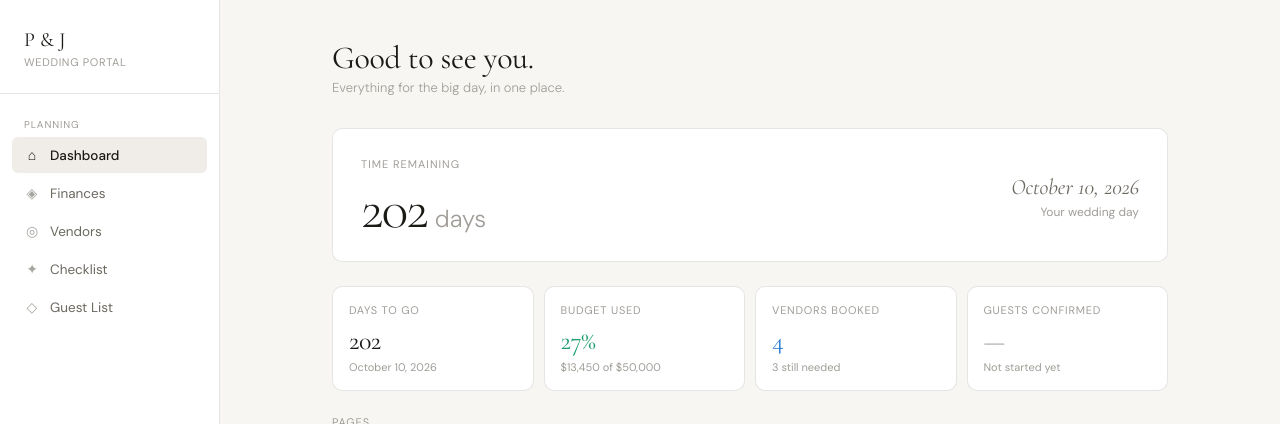
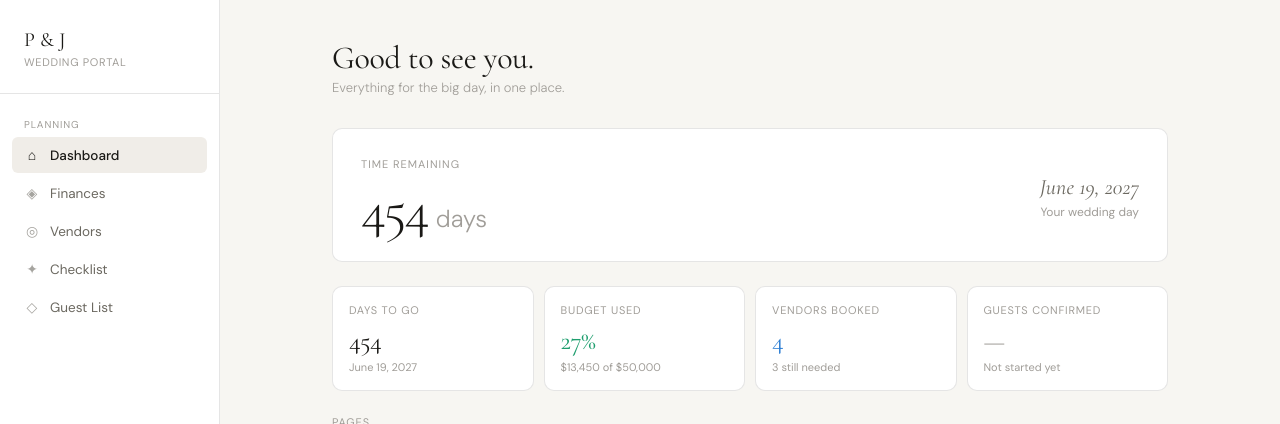
Before and after one commit to predman618-dot/wedding-portal, a React (Vite) app: page / in a window 1280 px wide. Shown: the top 424 px of the page. Built offline with nearby package versions, Linux system fonts and the light colour scheme; no server answers.

Commit message:
Update Dashboard.jsx

```diff
--- a/src/pages/Dashboard.jsx
+++ b/src/pages/Dashboard.jsx
@@ -1,6 +1,6 @@
 import { Link } from 'react-router-dom'
 
-const WEDDING_DATE = new Date('2026-10-10T17:00:00')
+const WEDDING_DATE = new Date('2027-06-19T17:00:00')
 
 function daysUntil(date) {
   const now = new Date()
@@ -9,7 +9,7 @@ function daysUntil(date) {
 }
 
 const QUICK_STATS = [
-  { label: 'Days to go',       value: daysUntil(WEDDING_DATE), note: 'October 10, 2026',  color: 'var(--text)' },
+  { label: 'Days to go',       value: daysUntil(WEDDING_DATE), note: 'June 19, 2027',  color: 'var(--text)' },
   { label: 'Budget used',      value: '27%',                   note: '$13,450 of $50,000', color: 'var(--green)' },
   { label: 'Vendors booked',   value: '4',                     note: '3 still needed',     color: 'var(--paul)' },
   { label: 'Guests confirmed', value: '—',                     note: 'Not started yet',    color: 'var(--text3)' },
@@ -58,7 +58,7 @@ export default function Dashboard() {
         </div>
         <div style={{ textAlign: 'right' }}>
           <div style={{ fontFamily: 'var(--font-serif)', fontSize: 22, fontWeight: 400, color: 'var(--text2)', fontStyle: 'italic' }}>
-            October 10, 2026
+            June 19, 2027
           </div>
           <div style={{ fontFamily: 'var(--font-sans)', fontSize: 12, color: 'var(--text3)', marginTop: 4 }}>
             Your wedding day
```
